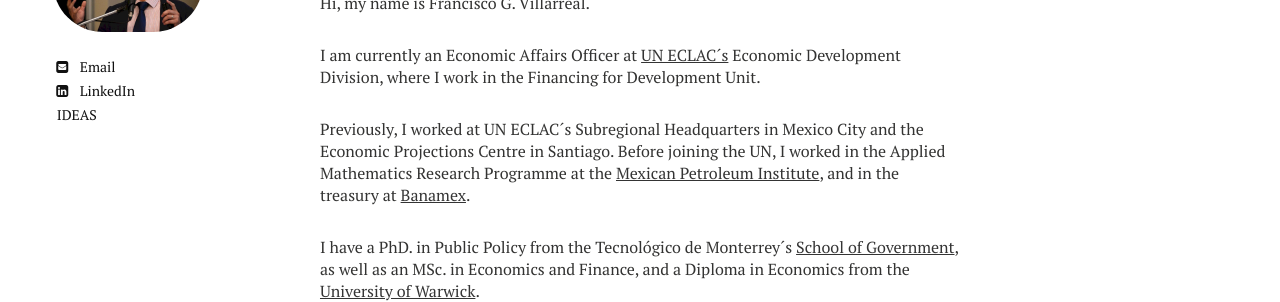
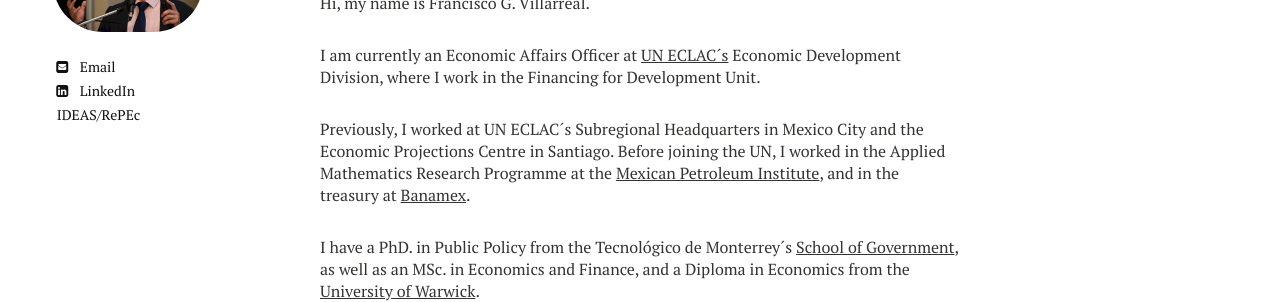
Before and after one commit to fgvillarreal/fgvillarreal.github.io, a Jekyll site: the page built from index.md, in a window 1280 px wide. Shown: the part 224-526 px from the top of the page. Built offline with Jekyll 4.4.1, drawn with Linux system fonts in a browser that asks for light colours; nearby versions of some CDN libraries.

Commit message:
Update _author-bio.html

```diff
--- a/_includes/_author-bio.html
+++ b/_includes/_author-bio.html
@@ -36,5 +36,5 @@
   {% if author.researchgate %}<a href="https://www.researchgate.net/profile/{{ author.researchgate }}" class="author-social" target="_blank"><i class="ai ai-fw ai-researchgate"></i> ResearchGate</a>{% endif %}
   {% if author.mendeley %}<a href="https://www.mendeley.com/profiles/{{ author.mendeley }}" class="author-social" target="_blank"><i class="ai ai-fw ai-mendeley"></i> Mendeley</a>{% endif %}
   {% if author.orcid %}<a href="https://orcid.org/{{ author.orcid }}" class="author-social" target="_blank"><i class="ai ai-fw ai-orcid"></i> Orcid</a>{% endif %}
-  {% if author.ideas %}<a href="https://ideas.repec.org/e/{{ author.ideas }}.html" class="author-social" target="_blank"><i class="ai ai-ideas-repec-square"></i> IDEAS</a>{% endif %}
+  {% if author.ideas %}<a href="https://ideas.repec.org/e/{{ author.ideas }}.html" class="author-social" target="_blank"><i class="ai ai-ideas-repec"></i> IDEAS/RePEc</a>{% endif %}
 </div>
```
